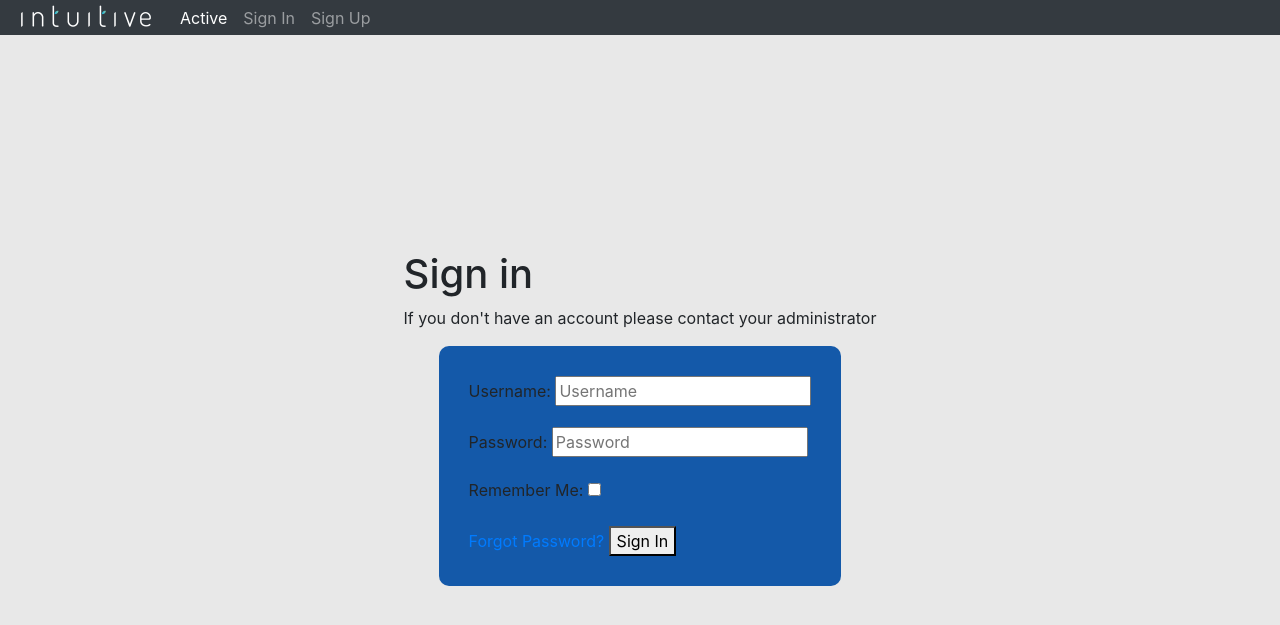
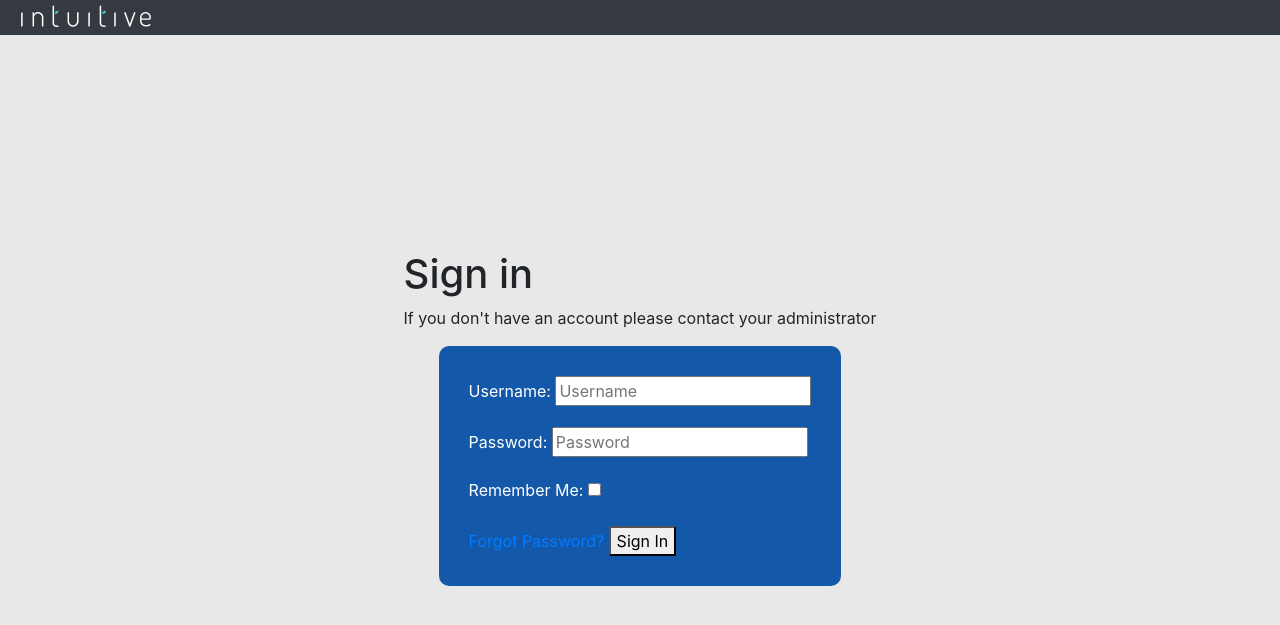
Before and after one commit to DaanyaalSobani/IntuitiveAi_TakeHome_App, a Django app: page /accounts/login/ in a window 1280 px wide. Shown: the top 625 px of the page. Run offline with Django 3.2, Linux system fonts and the light colour scheme; some libraries are stand-ins or nearby versions.

Commit message:
Completed Login Page

```diff
--- a/src/shared/static/login/login.css
+++ b/src/shared/static/login/login.css
@@ -10,7 +10,8 @@ body {
     margin: auto;
     background: #1459a9;
     border-radius: 10px;
-    padding: 30px
+    padding: 30px;
+    color: white;
 }
 .sign_in_message {
     margin: auto;
--- a/src/shared/templates/account/login.html
+++ b/src/shared/templates/account/login.html
@@ -8,6 +8,11 @@
   {% load static %}
   <link rel="stylesheet" href="{% static 'login/login.css' %}">
 {% endblock %}
+{% block extra_nav_items%}
+  <li class="nav-item">
+    <a class="nav-link"></a>
+  </li>
+{%endblock%}
 {% block content %}
   <div class="container d-flex flex-column">
     <div class="sign_in_message">
--- a/src/shared/templates/base.html
+++ b/src/shared/templates/base.html
@@ -15,15 +15,10 @@
     <nav class="navbar navbar-expand-sm bg-dark navbar-dark">
       <a class="navbar-brand" href="#"><img src="{% static 'intuitive-logo-light-sm.png'%}" ></a>
       <ul class="navbar-nav">
-        <li class="nav-item active">
-          <a class="nav-link" href="#">Active</a>
-        </li>
+        {% block extra_nav_items%}{% endblock %}
         {% if user.is_authenticated %}
           <li class="nav-item"><a class="nav-link" href="{% url 'account_email' %}">Change E-mail</a></li>
           <li class="nav-item"><a class="nav-link" href="{% url 'account_logout' %}">Sign Out</a></li>
-          {% else %}
-          <li class="nav-item"><a class="nav-link" href="{% url 'account_login' %}">Sign In</a></li>
-          <li class="nav-item"><a class="nav-link" href="{% url 'account_signup' %}">Sign Up</a></li>
         {% endif %}
       </ul>
     </nav>
```
